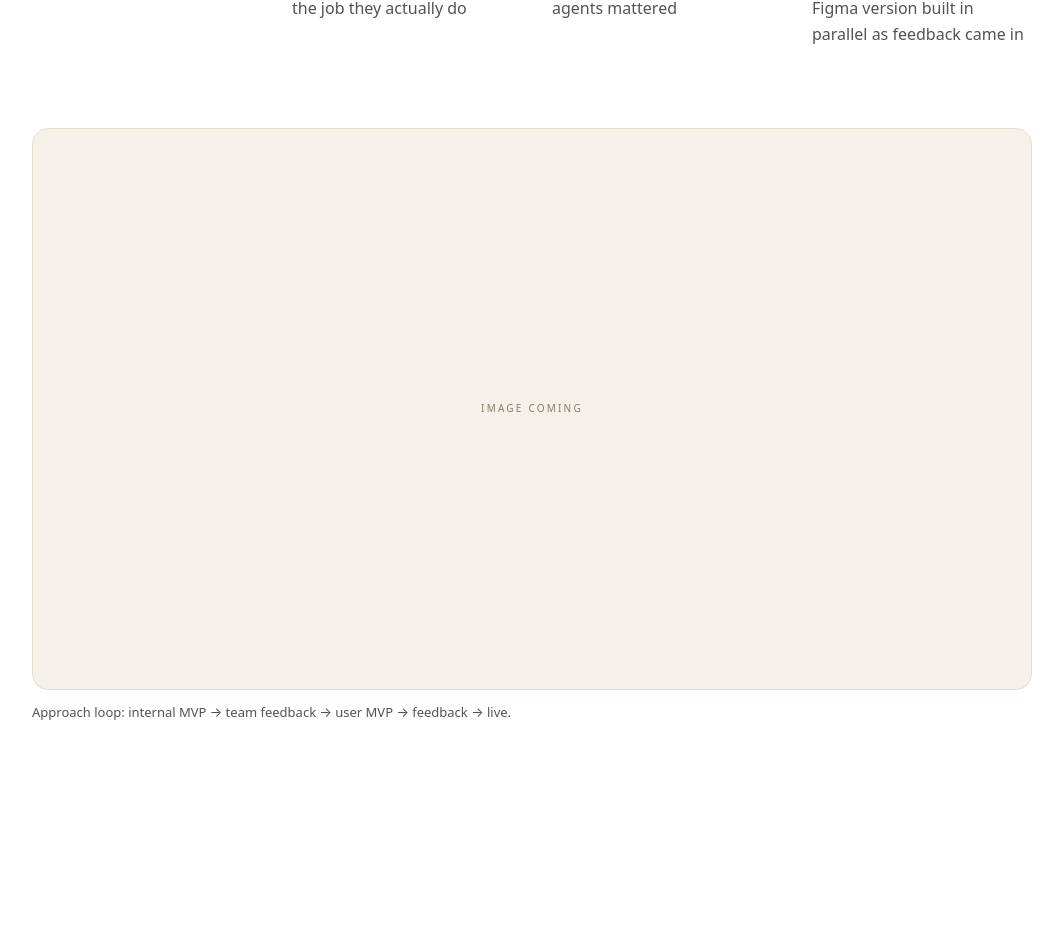
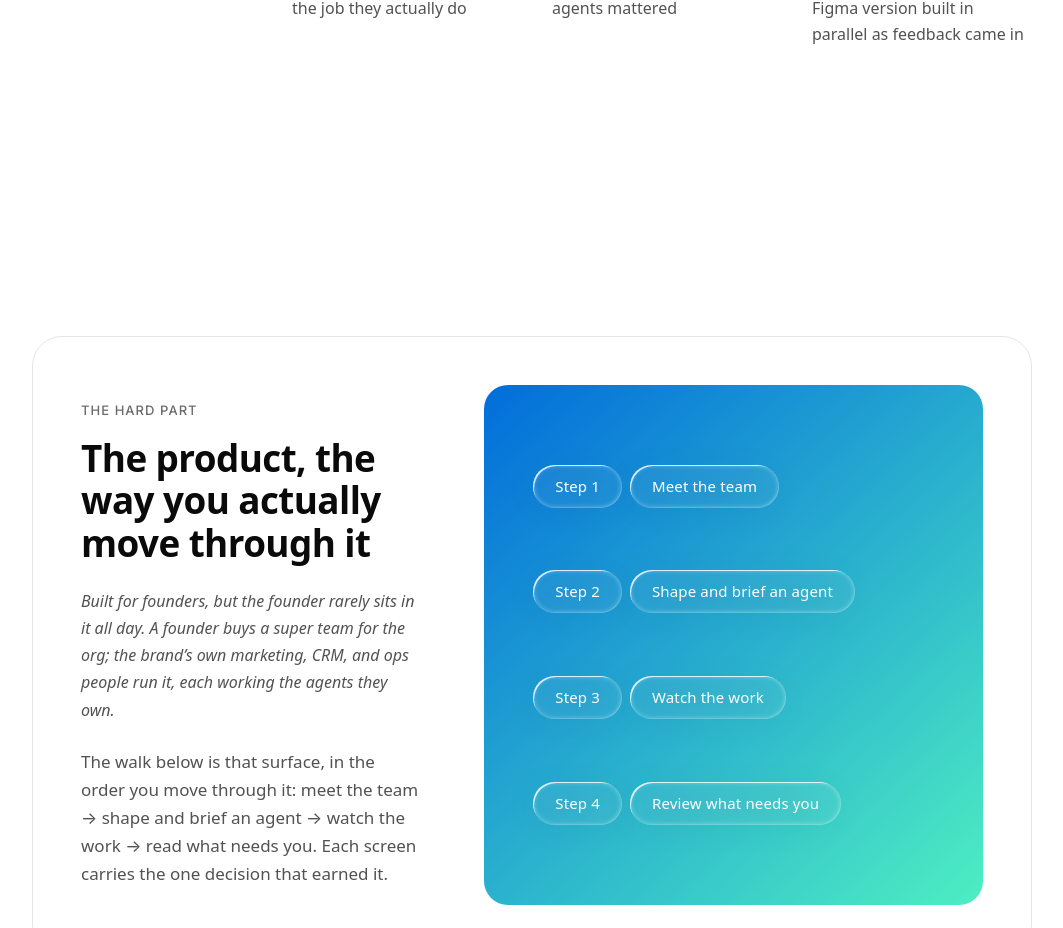
Before and after one commit to Gin-tamaa/Design-Portfolio, a Next.js app: page /work/shopos in a window 1280 px wide. Shown: the part 5473-6401 px from the top of the page, without its empty margins (108-1171 px from the left). Built offline with nearby package versions, Linux system fonts and the light colour scheme; a web font is replaced by a local one.

Commit message:
fix(shopos): drop the empty Approach loop placeholder under §3
The four numbered approach steps tell the loop on their own; the
"Image coming" tile underneath was reading as missing artwork.

Co-Authored-By: Claude Opus 4.7 (1M context) <noreply@anthropic.com>

```diff
--- a/app/work/shopos/page.jsx
+++ b/app/work/shopos/page.jsx
@@ -637,10 +637,6 @@ export default function ShopOSCaseStudy() {
               </li>
             ))}
           </ol>
-
-          <div className="mt-16 md:mt-20">
-            <ImageSlot caption="Approach loop: internal MVP → team feedback → user MVP → feedback → live." />
-          </div>
         </Container>
       </section>
 
```
